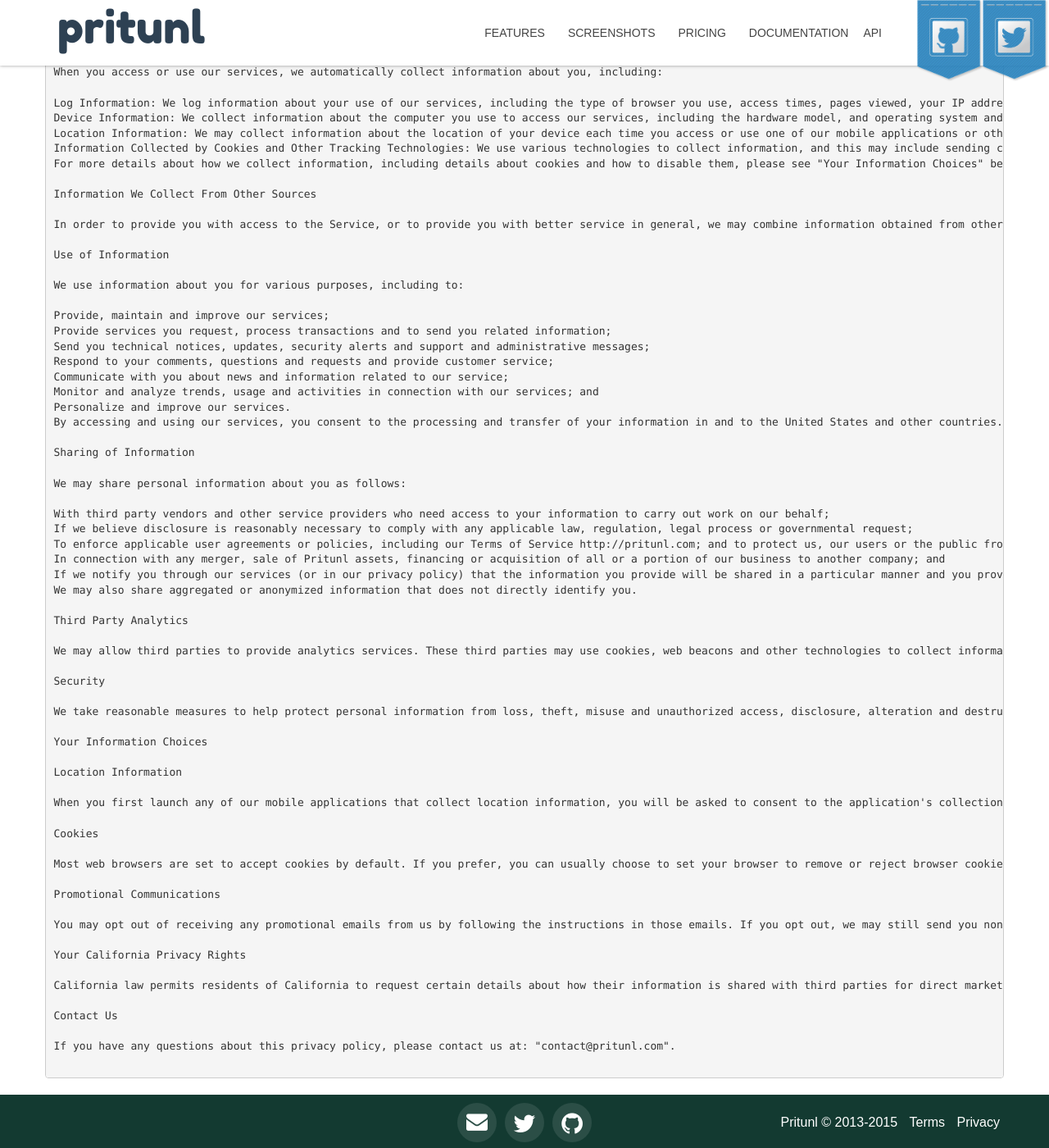
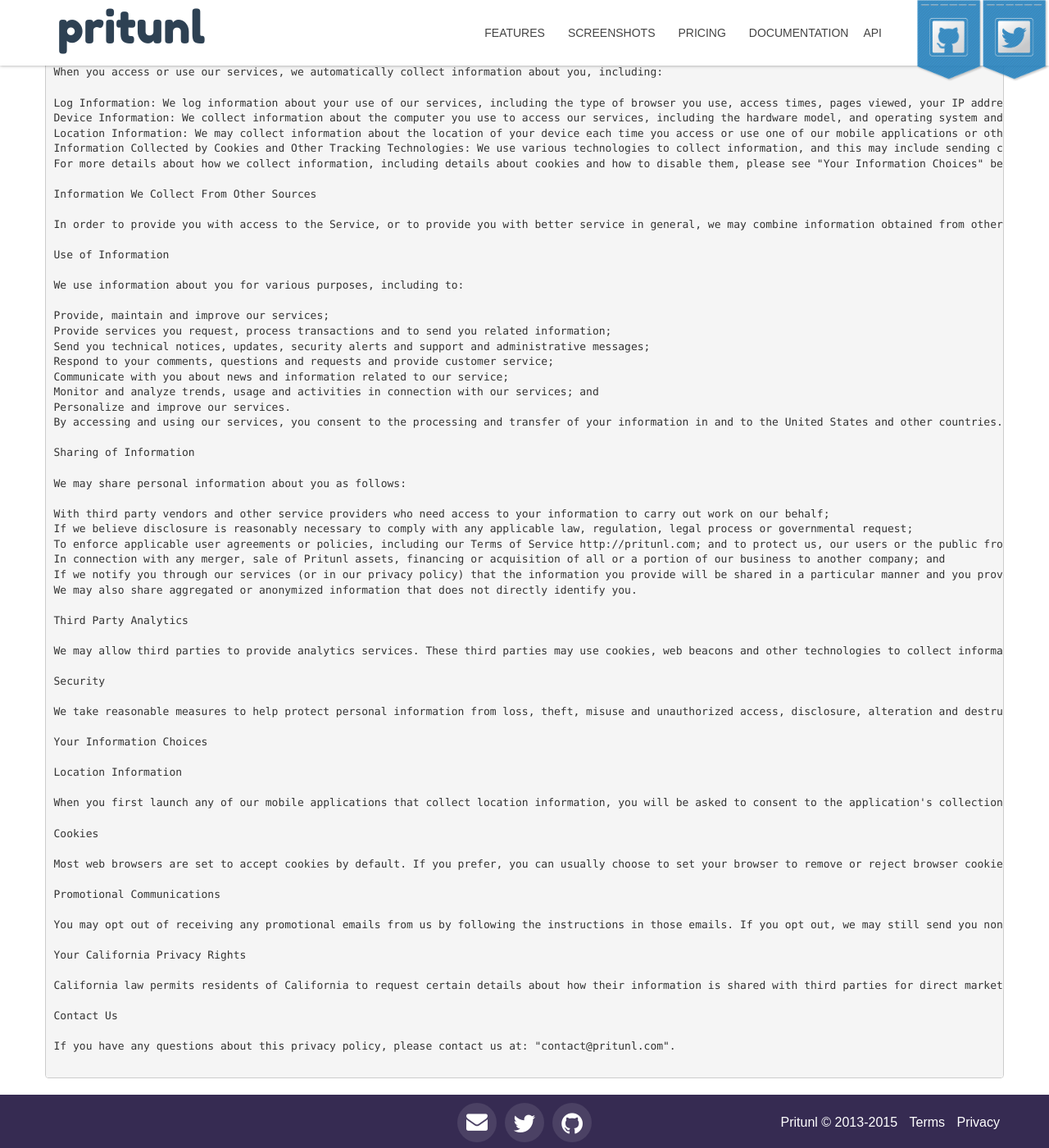
Before and after one commit to pritunl/pritunl.github.io, a Jekyll site: the page built from privacy.html, in a window 1280 px wide and 1400 px high, scrolled down 291 px. Shown: the whole window at 82% size. Built offline with Jekyll 4.4.1, drawn with Linux system fonts in a browser that asks for light colours; nearby versions of some CDN libraries; some web fonts are replaced; Markdown is read by kramdown in place of the engine named in the settings; a script that is not in the unit is left out; comment, search, counter and statistics services are not loaded.

Commit message:
Change footer color

```diff
--- a/css/main.css
+++ b/css/main.css
@@ -1284,7 +1284,7 @@
   width: 143px;
 }
 .footer {
-  background-color: #133a31;
+  background-color: #362b52;
   color: #fff;
   padding: 0 0 0 0;
 }
```
